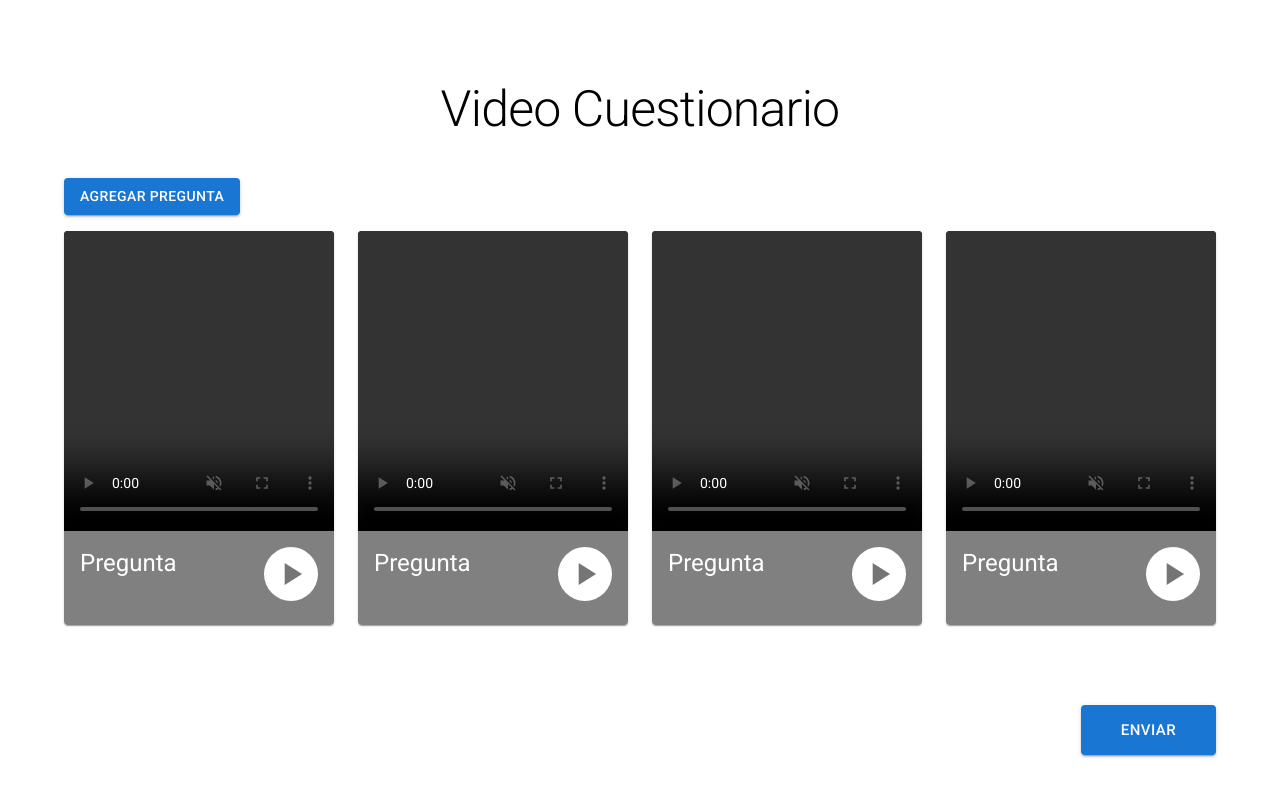
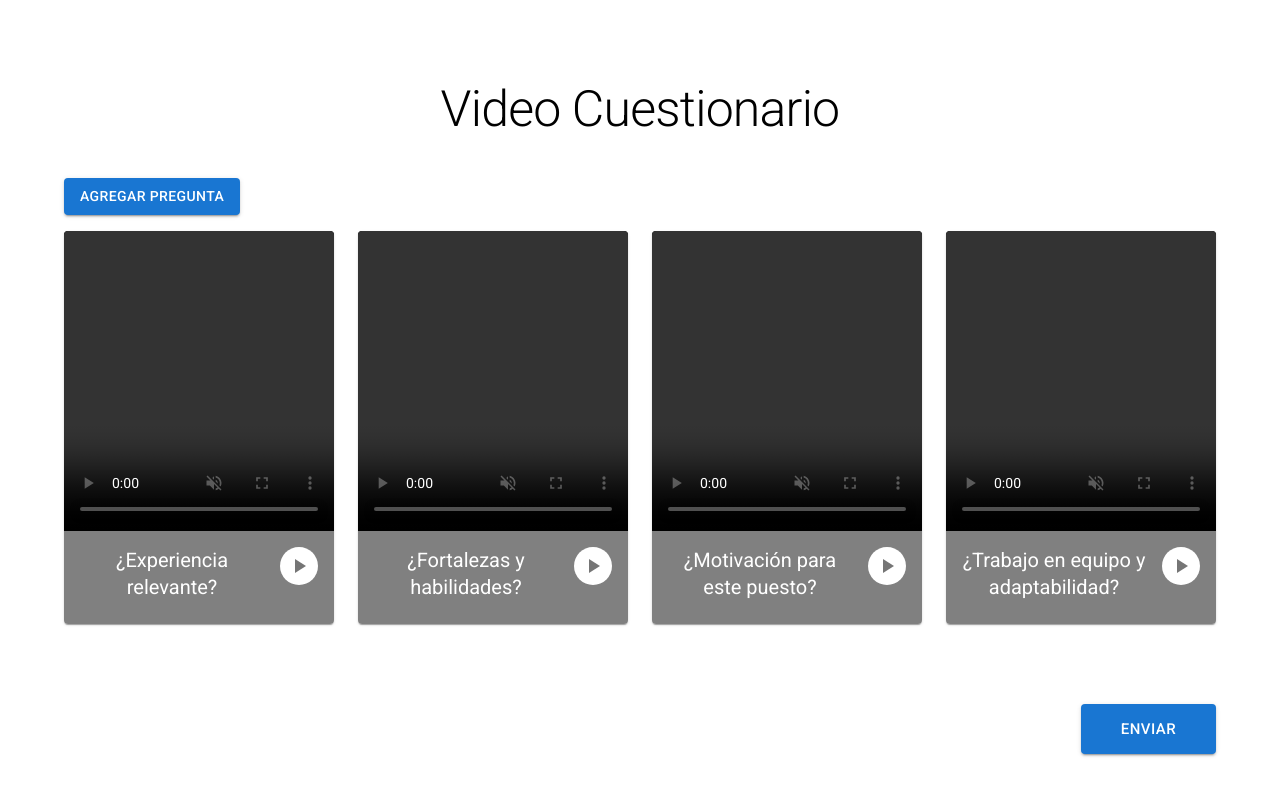
Before and after one commit to GersoZz/video-cuestionario, a React (Vite) app: page / in a window 1280 px wide. Shown: the top 796 px of the page. Built offline with nearby package versions, Linux system fonts and the light colour scheme.

Commit message:
feat: refact

```diff
--- a/src/App.jsx
+++ b/src/App.jsx
@@ -2,6 +2,7 @@ import { BrowserRouter, Routes, Route } from "react-router-dom";
 
 import HomePage from "./pages/HomePage";
 import AddQuestionPage from "./pages/AddQuestionPage";
+
 import QuestionState from "./context/Pregunta/QuestionState";
 
 function App() {
--- a/src/components/ListVideoCard.jsx
+++ b/src/components/ListVideoCard.jsx
@@ -1,18 +1,19 @@
-import VideoCard from "./VideoCard";
+import { useContext } from "react";
 
 import QuestionContext from "../context/Pregunta/QuestionContext";
 
+import VideoCard from "./VideoCard";
+
 import Grid from "@mui/material/Grid";
-import { useContext } from "react";
 
 export default function ListVideoCard() {
   const { questions } = useContext(QuestionContext);
-  console.log({ questions });
+  // console.log({ questions });
   return (
     <Grid container rowSpacing={1} columnSpacing={{ xs: 1, sm: 2, md: 3 }}>
       {questions.map((question) => (
         <Grid key={`question-${question.id}`} item xs={3}>
-          <VideoCard></VideoCard>
+          <VideoCard question={question.pregunta}></VideoCard>
         </Grid>
       ))}
     </Grid>
--- a/src/components/VideoCard.jsx
+++ b/src/components/VideoCard.jsx
@@ -2,13 +2,12 @@ import Card from "@mui/material/Card";
 import Box from "@mui/material/Box";
 import CardContent from "@mui/material/CardContent";
 import CardMedia from "@mui/material/CardMedia";
+import Typography from "@mui/material/Typography";
+import IconButton from "@mui/material/IconButton";
 
-import Typography from "@mui/material/Typography";
-
-import IconButton from "@mui/material/IconButton";
 import PlayArrowIcon from "@mui/icons-material/PlayArrow";
 
-export default function VideoCard() {
+export default function VideoCard({ question }) {
   return (
     <Card sx={{ maxWidth: 345 }}>
       <CardMedia
@@ -25,12 +24,21 @@ export default function VideoCard() {
           <Typography
             variant="h5"
             component="div"
-            sx={{ color: "white", flexGrow: 1 }}
+            sx={{
+              color: "white",
+              flexGrow: 1,
+              fontSize: 20,
+              textAlign: "center",
+              mr: 2,
+            }}
           >
-            Pregunta
+            {question}
           </Typography>
-          <IconButton aria-label="play/pause" sx={{ backgroundColor: "white" }}>
-            <PlayArrowIcon sx={{ height: 38, width: 38 }} />
+          <IconButton
+            aria-label="play/pause"
+            sx={{ backgroundColor: "white", maxHeight: 38, maxWidth: 38 }}
+          >
+            <PlayArrowIcon />
           </IconButton>
         </Box>
       </CardContent>
--- a/src/context/Pregunta/QuestionReducer.jsx
+++ b/src/context/Pregunta/QuestionReducer.jsx
@@ -1,8 +1,9 @@
 export default function preguntaReducer(state, action) {
-  console.log(state, action);
+  // console.log(state, action);
+
   switch (action.type) {
     case "addQuestion":
-      console.log("action.payload", action.payload);
+      // console.log("action.payload", action.payload);
       return [...state, action.payload];
     default:
       break;
--- a/src/context/Pregunta/QuestionState.jsx
+++ b/src/context/Pregunta/QuestionState.jsx
@@ -2,10 +2,11 @@ import React, { useReducer } from "react";
 
 import QuestionContext from "./QuestionContext";
 import QuestionReducer from "./QuestionReducer";
-import questions from "../../data/questions-mock";
+
+import questionsMock from "../../data/questions-mock";
 
 const QuestionState = (props) => {
-  const [state, dispatch] = useReducer(QuestionReducer, questions);
+  const [state, dispatch] = useReducer(QuestionReducer, questionsMock);
 
   const addQuestion = (question) => {
     const newQuestion = {
--- a/src/data/questions-mock.js
+++ b/src/data/questions-mock.js
@@ -1,6 +1,6 @@
 export default [
-  { id: 0, pregunta: "pregunta 0", video: null },
-  { id: 1, pregunta: "pregunta 1", video: null },
-  { id: 2, pregunta: "pregunta 2", video: null },
-  { id: 3, pregunta: "pregunta 3", video: null },
+  { id: 0, pregunta: "¿Experiencia relevante?", video: null },
+  { id: 1, pregunta: "¿Fortalezas y habilidades?", video: null },
+  { id: 2, pregunta: "¿Motivación para este puesto?", video: null },
+  { id: 3, pregunta: "¿Trabajo en equipo y adaptabilidad?", video: null },
 ];
--- a/src/main.jsx
+++ b/src/main.jsx
@@ -1,7 +1,6 @@
 import React from "react";
 import ReactDOM from "react-dom/client";
 import App from "./App.jsx";
-import "./index.css";
 
 import "@fontsource/roboto/300.css";
 import "@fontsource/roboto/400.css";
--- a/src/pages/HomePage.jsx
+++ b/src/pages/HomePage.jsx
@@ -3,9 +3,9 @@ import { Link } from "react-router-dom";
 import ListVideoCard from "../components/ListVideoCard";
 
 import Container from "@mui/material/Container";
+import Grid from "@mui/material/Grid";
 import Button from "@mui/material/Button";
 import Typography from "@mui/material/Typography";
-import Grid from "@mui/material/Grid";
 
 export default function HomePage() {
   return (
```
Also changed, not shown: src/pages/AddQuestionPage.jsx (+7 -6 lines), src/App.css (deleted), src/index.css (deleted).
